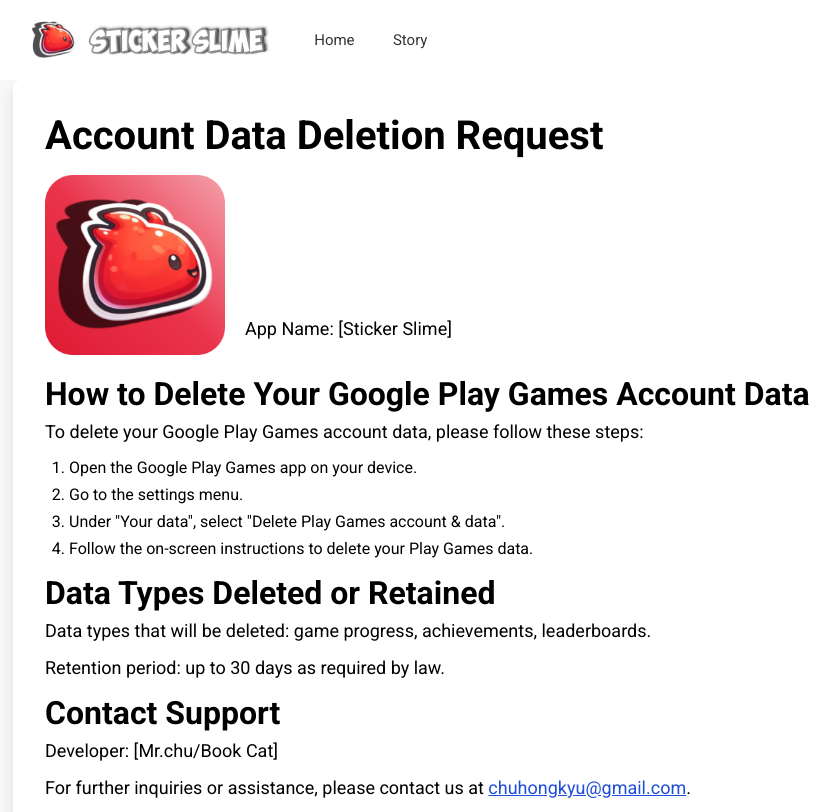
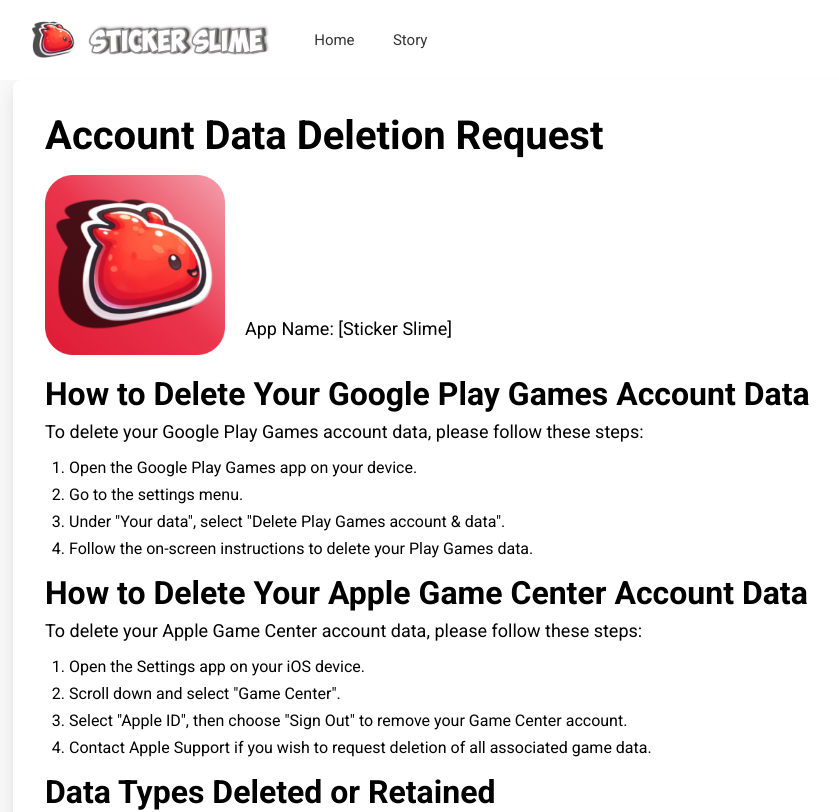
Before and after one commit to chuhongkyu/StickerSlimeWeb, a Next.js app: page /userDelete in a window 1280 px wide. Shown: the top 812 px of the page, without its empty margins (115-954 px from the left). Built offline with nearby package versions, Linux system fonts and the light colour scheme.

Commit message:
Add GameCenter Data

```diff
--- a/src/app/userDelete/page.tsx
+++ b/src/app/userDelete/page.tsx
@@ -26,6 +26,15 @@
           <li>Follow the on-screen instructions to delete your Play Games data.</li>
         </ol>
 
+        <h2>How to Delete Your Apple Game Center Account Data</h2>
+        <p>To delete your Apple Game Center account data, please follow these steps:</p>
+        <ol>
+          <li>Open the Settings app on your iOS device.</li>
+          <li>Scroll down and select &quot;Game Center&quot;.</li>
+          <li>Select &quot;Apple ID&quot;, then choose &quot;Sign Out&quot; to remove your Game Center account.</li>
+          <li>Contact Apple Support if you wish to request deletion of all associated game data.</li>
+        </ol>
+
         <h2>Data Types Deleted or Retained</h2>
         <p>Data types that will be deleted: game progress, achievements, leaderboards.</p>
         <p>Retention period: up to 30 days as required by law.</p>
```
